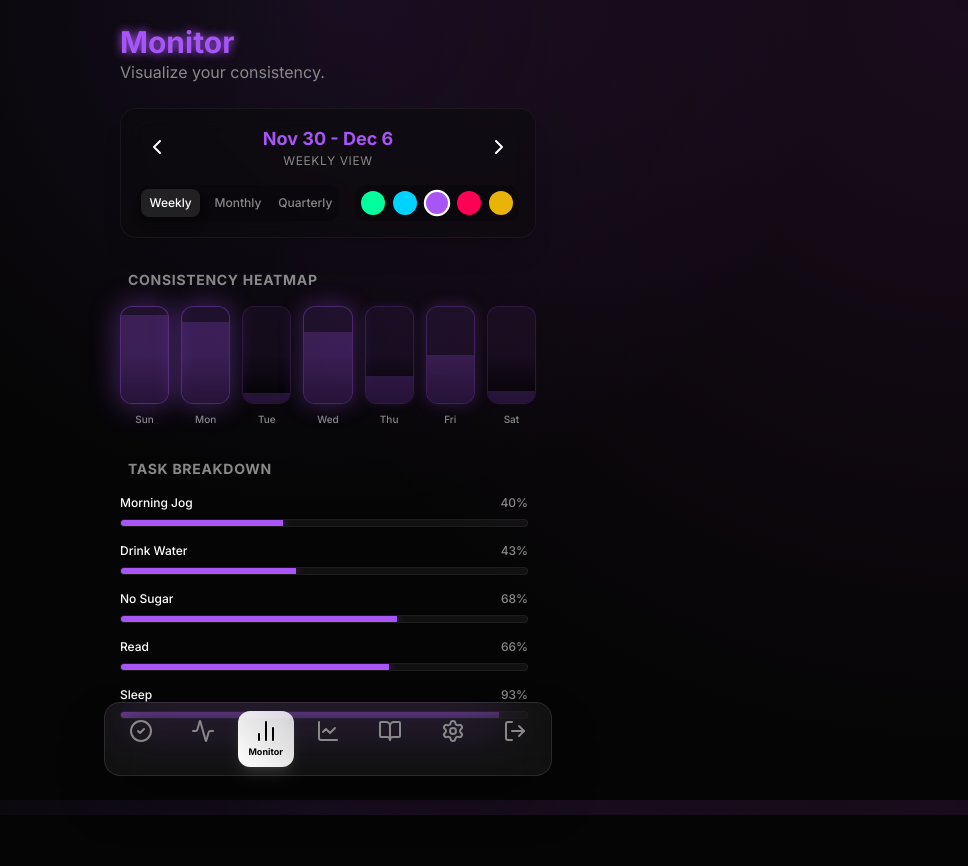
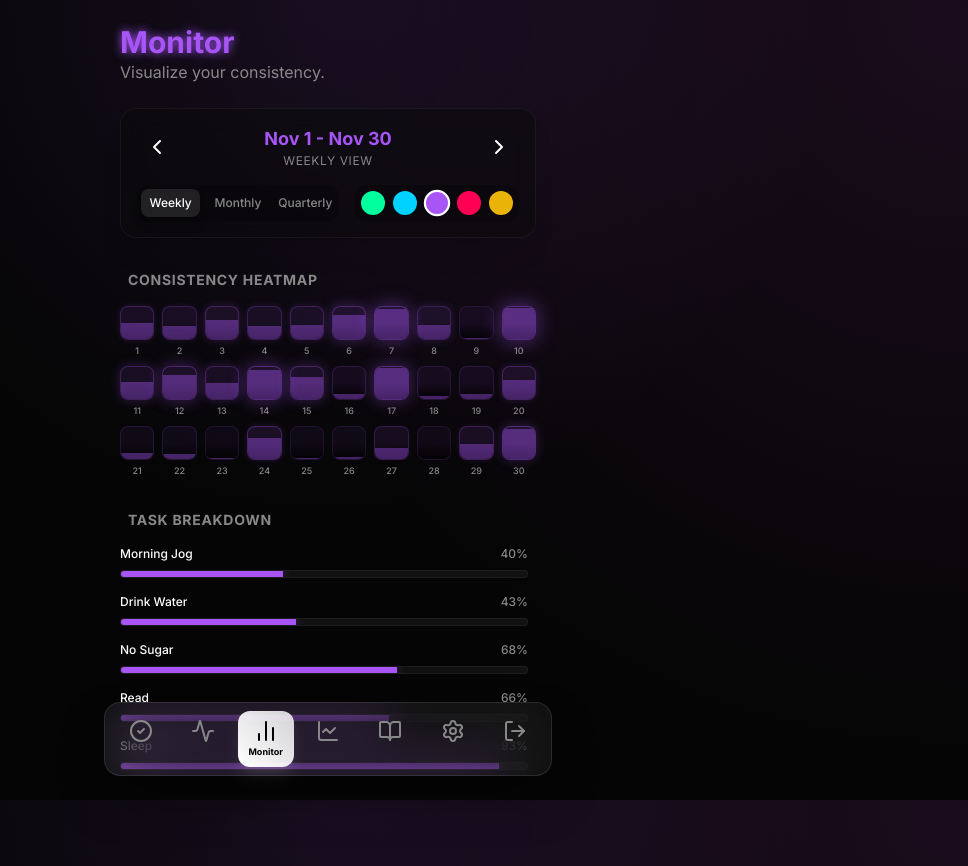
Before and after one commit to RiteshF7/D-Tracker, a Next.js app: page /monitor in a window 1280 px wide. Shown: the whole page, without its empty margins (312-1280 px from the left). Before the commit the page ends 815 px from the top, so only its background shows below. Built offline with nearby package versions, Linux system fonts and the light colour scheme; no server answers.

Commit message:
Enhance Monitor with 30-day heatmap and improved animations

```diff
--- a/src/components/monitor/GlowMonitor.tsx
+++ b/src/components/monitor/GlowMonitor.tsx
@@ -20,15 +20,15 @@ export function GlowMonitor() {
     };
 
     const handlePrev = () => {
-        if (viewMode === "weekly") setCurrentDate(subDays(currentDate, 7));
+        if (viewMode === "weekly") setCurrentDate(subDays(currentDate, 30));
     };
 
     const handleNext = () => {
-        if (viewMode === "weekly") setCurrentDate(addDays(currentDate, 7));
+        if (viewMode === "weekly") setCurrentDate(addDays(currentDate, 30));
     };
 
-    const start = startOfWeek(currentDate);
-    const end = endOfWeek(currentDate);
+    const end = currentDate;
+    const start = subDays(end, 29); // Last 30 days
     const days = eachDayOfInterval({ start, end });
 
     const [taskStats, setTaskStats] = useState<Record<string, number>>({});
@@ -116,36 +116,61 @@ export function GlowMonitor() {
             {/* Main Glow Block */}
             <div className="space-y-4">
                 <h3 className="text-sm font-bold text-muted-foreground uppercase tracking-wider pl-2">Consistency Heatmap</h3>
-                <div className="grid grid-cols-7 gap-3">
+                <div className="grid grid-cols-6 sm:grid-cols-10 gap-2">
                     {days.map((day, i) => {
                         const intensity = getGlowIntensity(day);
                         return (
                             <motion.div
                                 key={i}
-                                initial={{ scale: 0, opacity: 0 }}
-                                animate={{ scale: 1, opacity: 1 }}
-                                transition={{ delay: i * 0.05, type: "spring" }}
-                                className="flex flex-col items-center gap-2 group"
+                                initial={{ scale: 0, opacity: 0, y: 20 }}
+                                animate={{ scale: 1, opacity: 1, y: 0 }}
+                                transition={{
+                                    delay: i * 0.03,
+                                    type: "spring",
+                                    stiffness: 260,
+                                    damping: 20
+                                }}
+                                whileHover={{ scale: 1.1, zIndex: 10 }}
+                                className="flex flex-col items-center gap-1 group relative"
                             >
-                                <div
-                                    className="w-full aspect-[1/2] rounded-xl transition-all duration-500 relative overflow-hidden group-hover:scale-105"
+                                <motion.div
+                                    className="w-full aspect-square rounded-lg relative overflow-hidden"
                                     style={{
                                         backgroundColor: `rgba(${currentTheme.rgb}, ${0.05 + intensity * 0.1})`,
-                                        boxShadow: `0 0 ${intensity * 30}px ${intensity * 2}px rgba(${currentTheme.rgb}, ${intensity * 0.4})`,
                                         border: `1px solid rgba(${currentTheme.rgb}, ${0.1 + intensity * 0.3})`
+                                    }}
+                                    animate={{
+                                        boxShadow: [
+                                            `0 0 ${intensity * 10}px ${intensity * 1}px rgba(${currentTheme.rgb}, ${intensity * 0.2})`,
+                                            `0 0 ${intensity * 20}px ${intensity * 2}px rgba(${currentTheme.rgb}, ${intensity * 0.4})`,
+                                            `0 0 ${intensity * 10}px ${intensity * 1}px rgba(${currentTheme.rgb}, ${intensity * 0.2})`
+                                        ]
+                                    }}
+                                    transition={{
+                                        duration: 3,
+                                        repeat: Infinity,
+                                        ease: "easeInOut",
+                                        delay: i * 0.1 // Stagger the breathing effect
                                     }}
                                 >
                                     <div className="absolute inset-0 bg-gradient-to-t from-black/80 via-transparent to-transparent" />
-                                    <div
+                                    <motion.div
                                         className="absolute bottom-0 left-0 right-0"
+                                        initial={{ height: 0 }}
+                                        animate={{ height: `${intensity * 100}%` }}
+                                        transition={{ duration: 1.5, delay: 0.5 + i * 0.03, ease: "easeOut" }}
                                         style={{
                                             backgroundColor: currentTheme.hex,
-                                            height: `${intensity * 100}%`,
-                                            opacity: 0.2
+                                            opacity: 0.4
                                         }}
                                     />
+                                </motion.div>
+                                <span className="text-[9px] font-medium text-muted-foreground group-hover:text-white transition-colors">{format(day, "d")}</span>
+
+                                {/* Tooltip */}
+                                <div className="absolute -top-8 left-1/2 -translate-x-1/2 bg-black/90 text-white text-[10px] px-2 py-1 rounded opacity-0 group-hover:opacity-100 transition-opacity pointer-events-none whitespace-nowrap z-20 border border-white/10">
+                                    {format(day, "MMM d")} • {Math.round(intensity * 100)}%
                                 </div>
-                                <span className="text-[10px] font-medium text-muted-foreground group-hover:text-white transition-colors">{format(day, "EEE")}</span>
                             </motion.div>
                         );
                     })}
```
